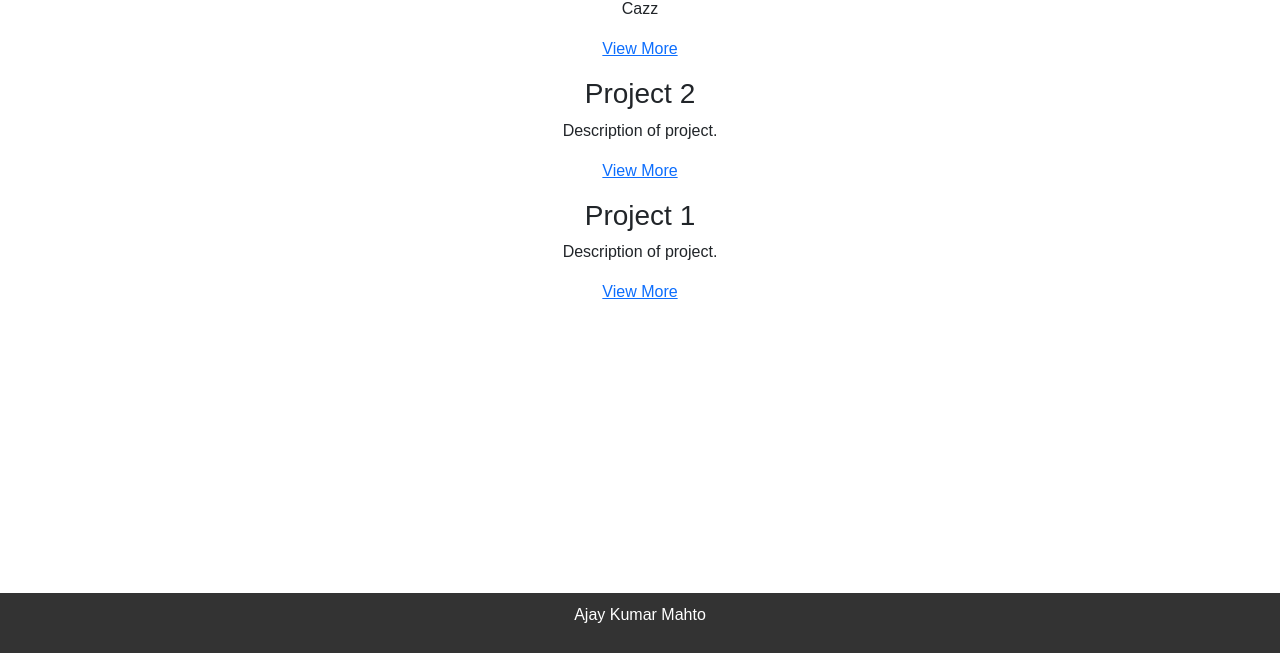
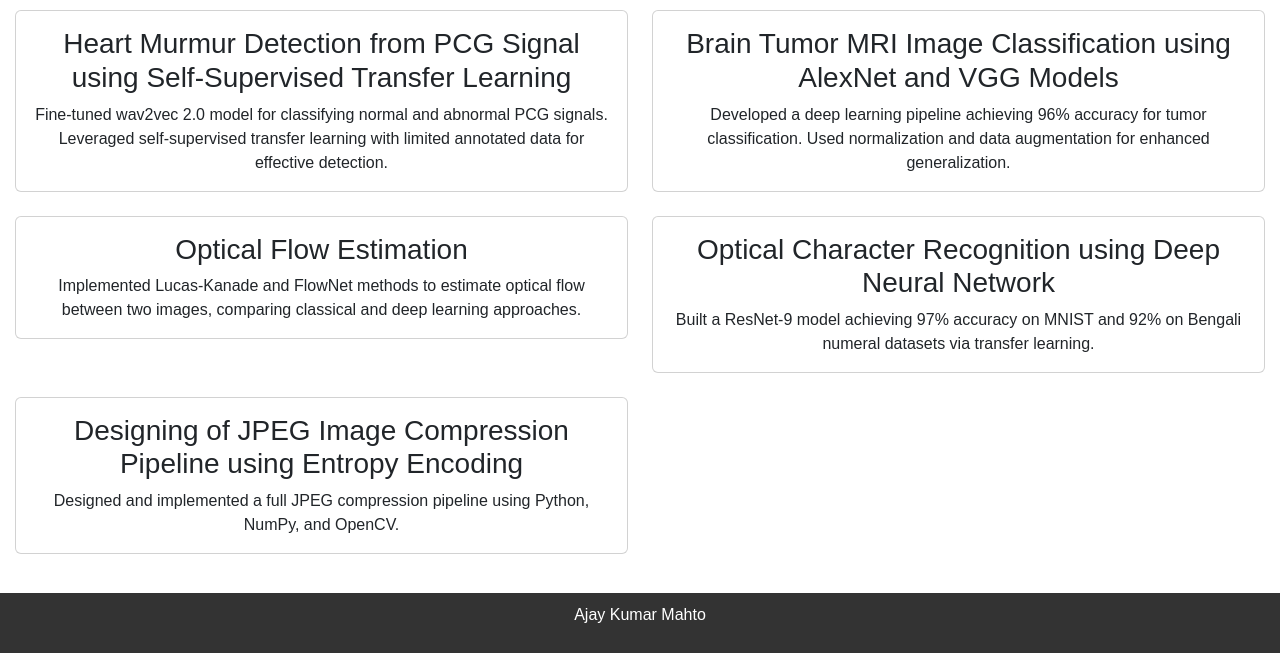
Before and after one commit to ajaykmahto/ajaykmahto.github.io, a plain HTML site: page projects.html in a window 1280 px wide. Shown: the part 147-800 px from the top of the page. Drawn offline with nearby package versions, Linux system fonts and the light colour scheme.

Commit message:
Update projects.html

```diff
--- a/projects.html
+++ b/projects.html
@@ -41,24 +41,51 @@
 
     </header>
 
-    <section>
-        <h2>Featured Projects</h2>
-        <div class="project">
-            <h3>Heart Murmur Detection using Self-Supervised Transfer Learning</h3>
-            <p>Cazz</p>
-            <p><a href="#">View More</a></p>
-        </div>
-        <div class="project">
-            <h3>Project 2</h3>
-            <p>Description of project.</p>
-            <p><a href="#">View More</a></p>
-        </div>
-        <div class="project">
-          <h3>Project 1</h3>
-          <p>Description of project.</p>
-          <p><a href="#">View More</a></p>
+    <section class="container mt-4">
+      <h2 class="text-center mb-4">Featured Projects</h2>
+      <div class="row">
+          <div class="col-md-6 mb-4">
+              <div class="card">
+                  <div class="card-body">
+                      <h3 class="card-title">Heart Murmur Detection from PCG Signal using Self-Supervised Transfer Learning</h3>
+                      <p class="card-text">Fine-tuned wav2vec 2.0 model for classifying normal and abnormal PCG signals. Leveraged self-supervised transfer learning with limited annotated data for effective detection.</p>
+                  </div>
+              </div>
+          </div>
+          <div class="col-md-6 mb-4">
+              <div class="card">
+                  <div class="card-body">
+                      <h3 class="card-title">Brain Tumor MRI Image Classification using AlexNet and VGG Models</h3>
+                      <p class="card-text">Developed a deep learning pipeline achieving 96% accuracy for tumor classification. Used normalization and data augmentation for enhanced generalization.</p>
+                  </div>
+              </div>
+          </div>
+          <div class="col-md-6 mb-4">
+              <div class="card">
+                  <div class="card-body">
+                      <h3 class="card-title">Optical Flow Estimation</h3>
+                      <p class="card-text">Implemented Lucas-Kanade and FlowNet methods to estimate optical flow between two images, comparing classical and deep learning approaches.</p>
+                  </div>
+              </div>
+          </div>
+          <div class="col-md-6 mb-4">
+              <div class="card">
+                  <div class="card-body">
+                      <h3 class="card-title">Optical Character Recognition using Deep Neural Network</h3>
+                      <p class="card-text">Built a ResNet-9 model achieving 97% accuracy on MNIST and 92% on Bengali numeral datasets via transfer learning.</p>
+                  </div>
+              </div>
+          </div>
+          <div class="col-md-6 mb-4">
+              <div class="card">
+                  <div class="card-body">
+                      <h3 class="card-title">Designing of JPEG Image Compression Pipeline using Entropy Encoding</h3>
+                      <p class="card-text">Designed and implemented a full JPEG compression pipeline using Python, NumPy, and OpenCV.</p>
+                  </div>
+              </div>
+          </div>
       </div>
-    </section>
+  </section>
 
     <footer>
         <p>Ajay Kumar Mahto</p>
```
